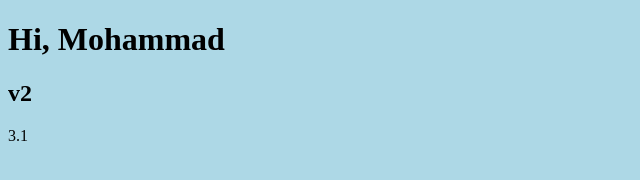
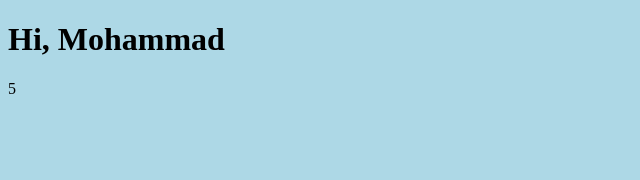
Before and after one commit to AnfalQureshi/newtest, a plain HTML site: page index.html in a window 1280 px wide. Shown: the full height of the page, 0-640 px from the left. Drawn offline with Linux system fonts and the light colour scheme.

Commit message:
v2 removed

```diff
--- a/index.html
+++ b/index.html
@@ -7,7 +7,6 @@
     </head>
     <body>
         <h1>Hi, Mohammad </h1>
-        <h2>v2</h2>
-        <v3>3.1</v3>
+        <v3>5</v3>
     </body>
 </html>
```
